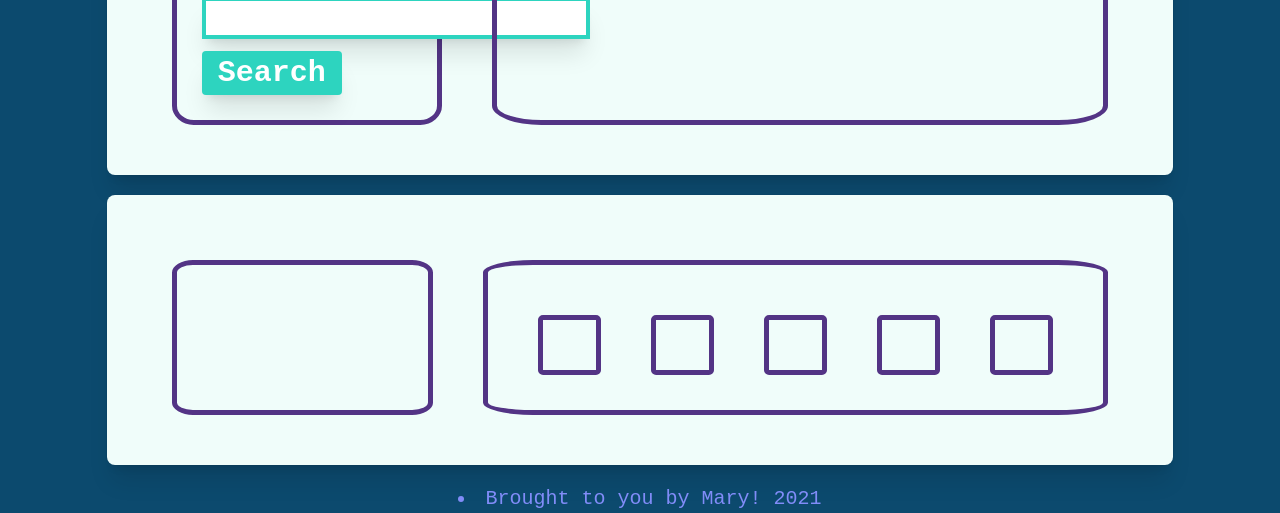
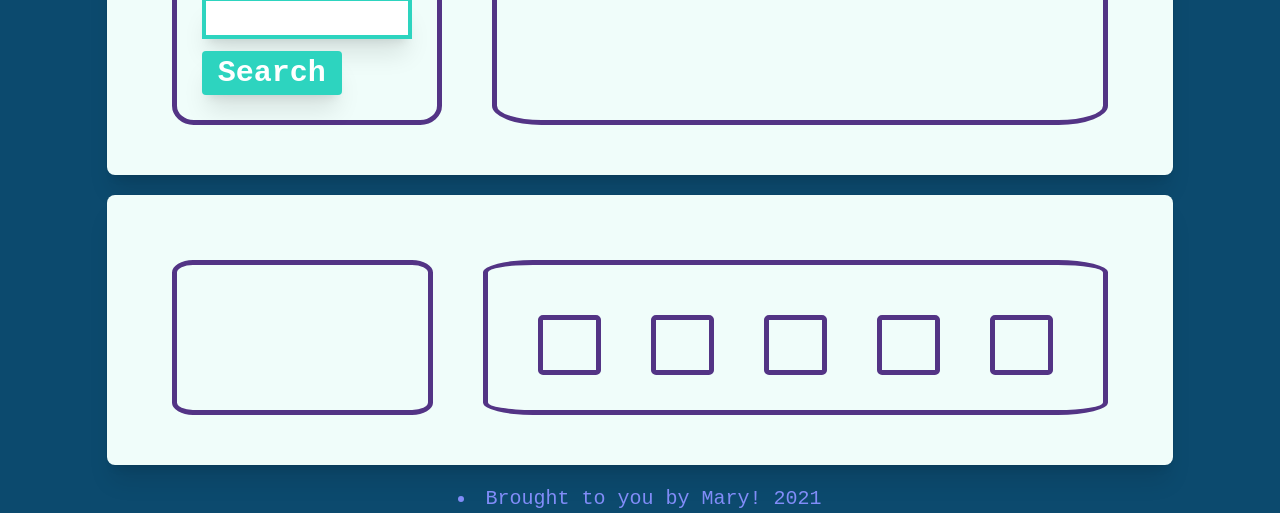
Before and after one commit to Cheez0id/Weather-Dashboard-Homework, a website: page docs/index.html in a window 1280 px wide. Shown: the part 358-871 px from the top of the page. Drawn offline with nearby package versions, Linux system fonts and the light colour scheme; files that its build step writes are made by us from their sources.

```diff
--- a/docs/index.html
+++ b/docs/index.html
@@ -34,7 +34,7 @@
 					<label for="City"></label>
 					<input type="text" class="
 					border-4 border-teal-400
-					hover:bg-teal-50 shadow-xl my-3" id="city" value="" />
+					hover:bg-teal-50 shadow-xl my-3 w-full" id="city" value="" />
 					<button class="bg-teal-400 hover:bg-teal-300 text-white font-bold py-2 px-4 rounded shadow-xl">Search</button>
 				</form>
 				</div>
```
